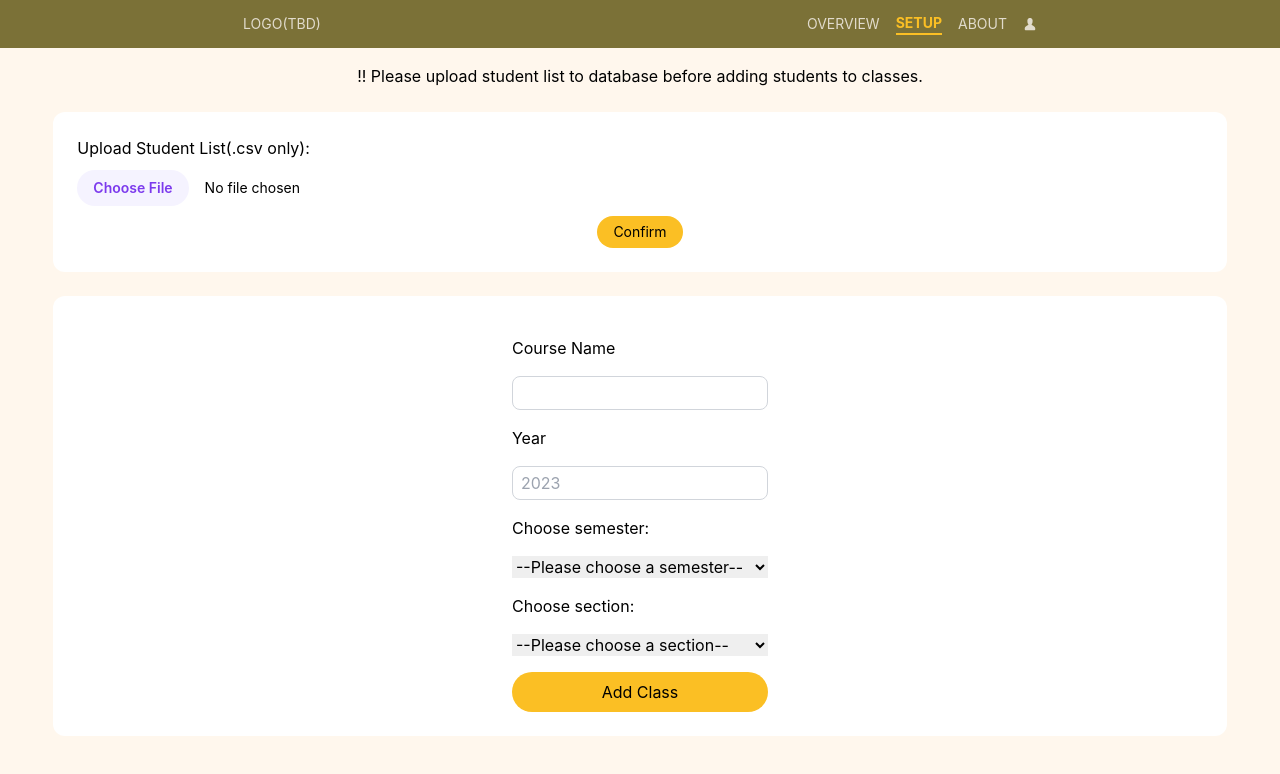
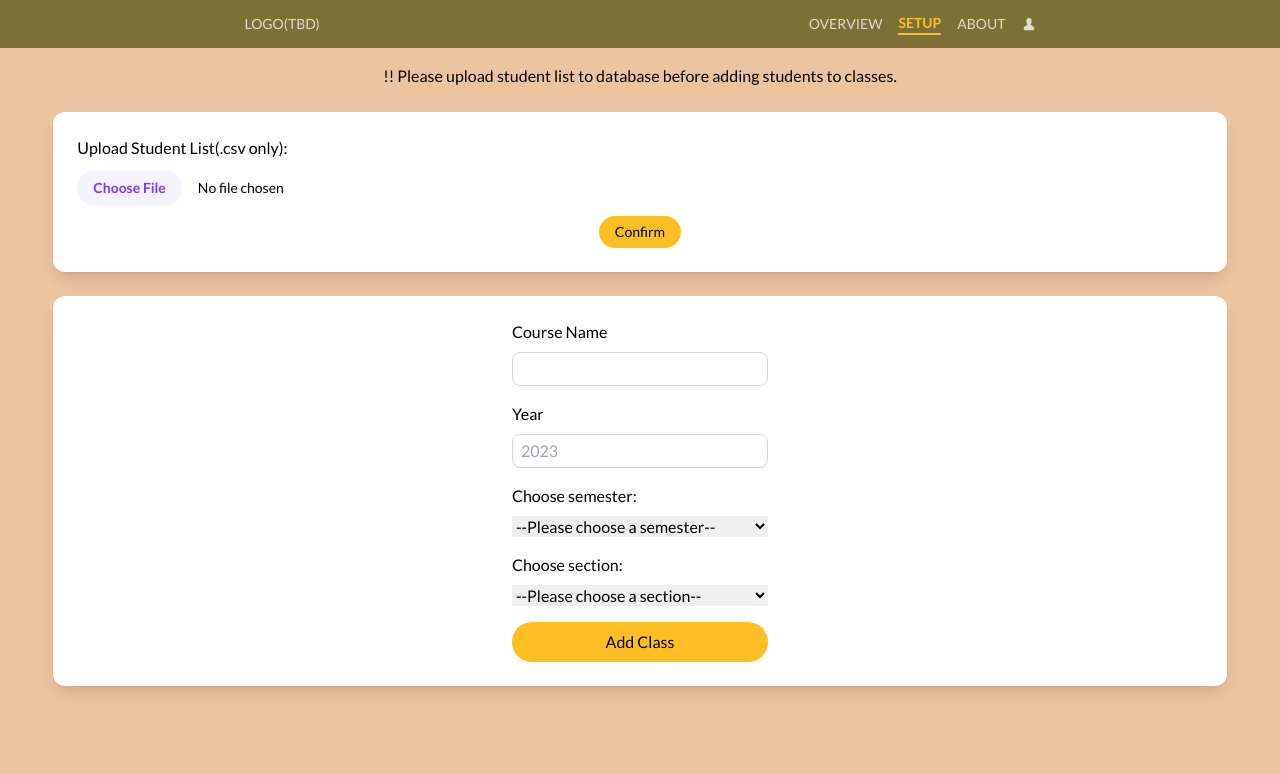
Before and after one commit to kuruxxii/Tasdeo, a React (Vite) app: page /setup in a window 1280 px wide. Shown: the top 774 px of the page. Built offline with nearby package versions, Linux system fonts and the light colour scheme; no server answers; the database is empty; sample sign-in values are in the browser's storage.

Commit message:
further styling

```diff
--- a/index.html
+++ b/index.html
@@ -3,6 +3,11 @@
   <head>
     <meta charset="UTF-8" />
     <link rel="icon" type="image/svg+xml" href="/favicon.ico" />
+    <link rel="preconnect" href="https://fonts.googleapis.com" />
+    <link rel="preconnect" href="https://fonts.gstatic.com" crossorigin />
+    <link
+      href="https://fonts.googleapis.com/css2?family=Lato:ital,wght@0,300;0,400;0,700;1,300;1,400;1,700&display=swap"
+      rel="stylesheet" />
     <meta name="viewport" content="width=device-width, initial-scale=1.0" />
     <title>Tasdeo</title>
   </head>
--- a/src/components/Class.jsx
+++ b/src/components/Class.jsx
@@ -10,14 +10,14 @@ export default function Class({
   studentIds,
 }) {
   return (
-    <div className="bg-white h-40 rounded-xl px-6 py-6 mb-4 relative flex flex-col justify-around items-left">
+    <div className="shadow-lg bg-white h-48 rounded-xl space-y-4 px-6 py-6 mb-4 relative flex flex-col justify-around items-left">
       <p className="text-lg font-bold">{courseName}</p>
       <span className="text-base capitalize">{`${year} ${semester}`}</span>
       <p className="text-base capitalize">section {section}</p>
       <p className="text-base capitalize">
         <span className="font-bold">{studentIds.length}</span> enrolled
       </p>
-      <button className="bg-amber-400 bg-bright absolute bottom-4 right-4 px-4 py-2 rounded-full">
+      <button className="bg-[#d7bb5b] bg-bright absolute bottom-4 right-4 px-4 py-2 rounded-full">
         <Link to={id}>Go to class</Link>
       </button>
     </div>
--- a/src/components/RemarkRecord.jsx
+++ b/src/components/RemarkRecord.jsx
@@ -5,7 +5,7 @@ import { BiSad } from "react-icons/bi";
 export default function RemarkRecord({ time, professorName, type, content }) {
   return (
     <li className="mb-10 ml-4">
-      <div className="absolute w-3 h-3 bg-amber-400 rounded-full mt-1.5 -left-1.5 border border-bright"></div>
+      <div className="absolute w-3 h-3 bg-[#d7bb5b] rounded-full mt-1.5 -left-1.5 border border-[#d7bb5b]"></div>
       <time className="mb-1 text-sm font-normal leading-none">{time}</time>
       <h3 className="text-base flex items-center">
         <div className="mr-2">
--- a/src/components/StudentCard.jsx
+++ b/src/components/StudentCard.jsx
@@ -30,7 +30,7 @@ export default function StudentCard({
       <Link
         to={`${studentId}/remarkform`}
         state={{ search: searchParams.toString() }}
-        className="text-sm bg-amber-400 bg-bright px-4 py-2 rounded-full">
+        className="text-sm bg-[#d7bb5b] bg-bright px-4 py-2 rounded-full">
         leave a remark
       </Link>
     </div>
--- a/src/index.css
+++ b/src/index.css
@@ -3,8 +3,8 @@
 
 html,
 body {
-  background-color: #fff7ed;
-  font-family: "Inter", sans-serif;
+  background-color: #edc4a0;
+  font-family: "Lato", sans-serif;
 }
 
 @tailwind utilities;
--- a/src/pages/Home.jsx
+++ b/src/pages/Home.jsx
@@ -8,16 +8,16 @@ export default function Home() {
       className="h-screen bg-cover flex flex-col justify-center"
       style={{ backgroundImage: `url(${homebg})` }}>
       <div className="flex flex-col items-center space-y-16">
-        <h1 className="text-xl lg:text-3xl text-white">
+        <h1 className="text-xl lg:text-4xl text-white">
           Teachers and students develop each other.
         </h1>
-        <p className="w-3/5 lg:w-1/2 text-base lg:text-lg text-white text-center">
+        <p className="w-4/5 lg:w-1/2 text-base lg:text-lg text-white text-center lg:leading-loose">
           Lorem ipsum dolor sit amet, consectetuer adipiscing elit. Maecenas
           porttitor congue massa. Fusce posuere, magna sed pulvinar ultricies,
           purus lectus malesuada libero, sit amet commodo magna eros quis urna.
           Nunc viverra imperdiet enim. Fusce est.
         </p>
-        <button className="bg-amber-400 px-6 py-2 rounded-full text-xl flex items-center">
+        <button className="bg-[#d7bb5b] px-8 py-2 lg:px-10 lg:py-4 rounded-full text-base lg:text-xl flex items-center">
           <Link to="sign-in">Explore</Link>
         </button>
       </div>
--- a/src/pages/RemarkForm.jsx
+++ b/src/pages/RemarkForm.jsx
@@ -98,11 +98,11 @@ export default function RemarkForm() {
       <p className="mt-4 mb-4 w-11/12 mx-auto text-center">
         !! Your remark has great significance to the student.
       </p>
-      <div className="w-11/12 mx-auto flex justify-center items-center bg-white rounded-xl px-6 py-6 mb-4">
+      <div className="shadow-lg w-11/12 mx-auto flex justify-center items-center bg-white rounded-xl pt-4 pb-6 mb-4">
         <Form
           replace
           method="post"
-          className="flex flex-col items-left space-y-3">
+          className="flex flex-col items-left space-y-4 w-11/12">
           <input type="hidden" name="classId" value={classId} />
           <input type="hidden" name="studentId" value={studentId} />
           <input type="hidden" name="tag" value={tag} />
@@ -135,7 +135,7 @@ export default function RemarkForm() {
             maxLength={100}></textarea>
           <button
             type="submit"
-            className="self-center text-sm w-28 bg-amber-400 bg-bright px-4 py-2 rounded-full">
+            className="self-center text-sm w-28 bg-[#d7bb5b] bg-bright px-4 py-2 rounded-full">
             CONFIRM
           </button>
         </Form>
--- a/src/pages/RemarkRecords.jsx
+++ b/src/pages/RemarkRecords.jsx
@@ -121,7 +121,7 @@ export default function RemarkRecords() {
         <button className="text-sm bg-slate-400 bg-bright px-4 py-2 rounded-full fixed right-4 bottom-1/3">
           <Link to={`/overview/${classId}?${search}`}>RETURN</Link>
         </button>
-        <button className="text-sm bg-amber-400 bg-bright px-4 py-2 rounded-full ml-4">
+        <button className="text-sm bg-[#d7bb5b] bg-bright px-4 py-2 rounded-full ml-4">
           <CSVLink data={remarkData} filename={`${studentId}.csv`}>
             Download CSV
           </CSVLink>
@@ -130,10 +130,10 @@ export default function RemarkRecords() {
       <p className="font-extrabold text-3xl text-center mx-auto my-6">
         History Remarks
       </p>
-      <button className="bg-amber-400 px-4 py-2 rounded-full text-xl flex items-center fixed bottom-24 right-4">
+      <button className="bg-[#d7bb5b] px-4 py-2 rounded-full text-xl flex items-center fixed bottom-24 right-4">
         <Link to={`/overview/${classId}/${studentId}/remarkform`}>Remark</Link>
       </button>
-      <ol className="relative border-l border-amber-400 w-3/5 mx-auto">
+      <ol className="relative border-l border-[#d7bb5b] w-3/5 mx-auto">
         {elements}
       </ol>
     </div>
--- a/src/pages/SetUp.jsx
+++ b/src/pages/SetUp.jsx
@@ -157,7 +157,7 @@ export default function SetUp() {
         !! Please upload student list to database before adding students to
         classes.
       </p>
-      <div className="w-11/12 mx-auto flex flex-col justify-between items-start space-y-2 bg-white h-40 rounded-xl px-6 py-6 mb-4">
+      <div className="shadow-lg w-11/12 mx-auto flex flex-col justify-between items-start space-y-2 bg-white h-40 rounded-xl px-6 py-6 mb-4">
         <label htmlFor="students">Upload Student List(.csv only):</label>
         <input
           type="file"
@@ -176,13 +176,9 @@ export default function SetUp() {
           Confirm
         </button>
       </div>
-      <div className="w-11/12 mx-auto flex justify-center items-center bg-white rounded-xl px-6 py-6 mb-4">
+      <div className="shadow-lg w-11/12 mx-auto flex justify-center items-center bg-white rounded-xl py-6">
         <Form replace method="post" className="w-64 flex flex-col space-y-4">
-          <input
-            type="hidden"
-            name="classesjson"
-            value={JSON.stringify(classes)}
-          />
+          <div className="flex flex-col space-y-2">
             <label htmlFor="courseName" maxLength="40">
               Course Name
             </label>
@@ -193,6 +189,13 @@ export default function SetUp() {
               required
               className="px-2 py-1 rounded-lg border border-gray-300 focus:outline-none focus:ring-2 focus:ring-amber-400 focus:border-transparent"
             />
+          </div>
+          <input
+            type="hidden"
+            name="classesjson"
+            value={JSON.stringify(classes)}
+          />
+          <div className="flex flex-col space-y-2">
             <label htmlFor="year">Year</label>
             <input
               type="number"
@@ -205,17 +208,18 @@ export default function SetUp() {
               className="px-2 py-1 rounded-lg border border-gray-300 focus:outline-none focus:ring-2 focus:ring-amber-400 focus:border-transparent"
               required
             />
+          </div>
+          <div className="flex flex-col space-y-2">
             <label htmlFor="semester-select">Choose semester:</label>
-
             <select name="semester" id="semester-select" required>
               <option value="">--Please choose a semester--</option>
               <option value="spring">spring</option>
               <option value="fall">fall</option>
               <option value="virtual">virtual</option>
             </select>
-
+          </div>
+          <div className="flex flex-col space-y-2">
             <label htmlFor="semester-select">Choose section:</label>
-
             <select name="section" id="section-select" required>
               <option value="">--Please choose a section--</option>
               <option value="a">A</option>
@@ -224,10 +228,10 @@ export default function SetUp() {
               <option value="d">D</option>
               <option value="none">none</option>
             </select>
-
+          </div>
           <button
             type="submit"
-            className="bg-amber-400 bg-bright px-4 py-2 rounded-full">
+            className="bg-amber-400 bg-bright px-4 py-2 rounded-full mt-2">
             Add Class
           </button>
         </Form>
```
Also changed, not shown: src/pages/ClassDetail.jsx (+5 -5 lines). Lines whose indentation alone changed are shown as unchanged.
